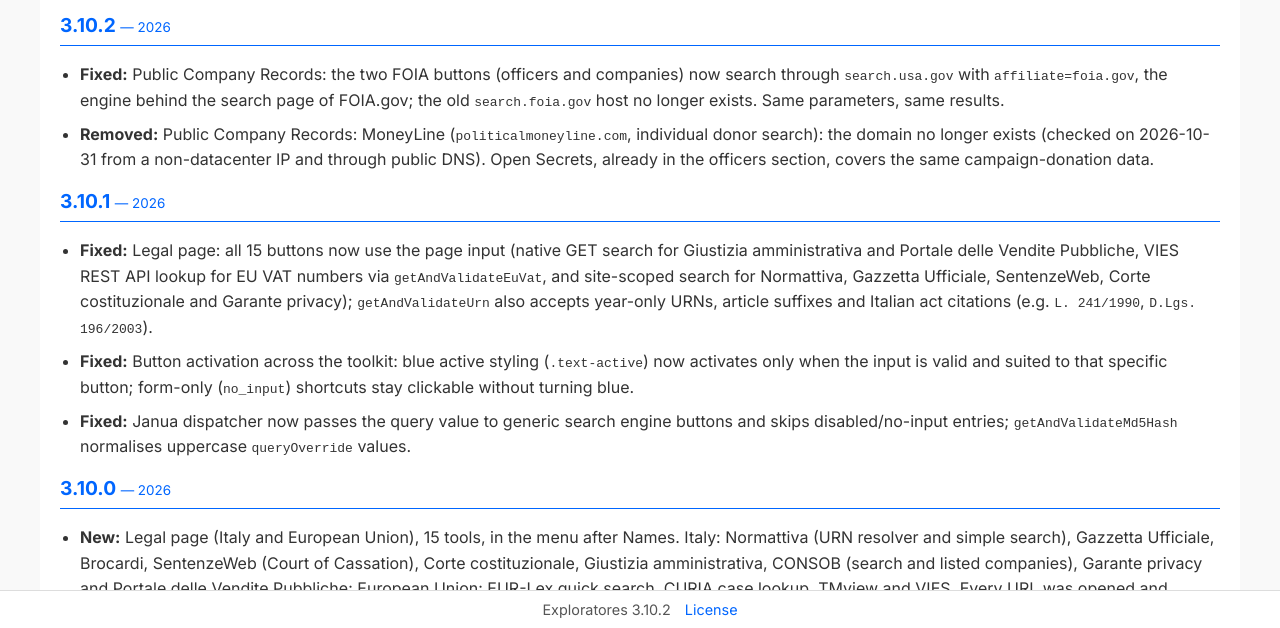
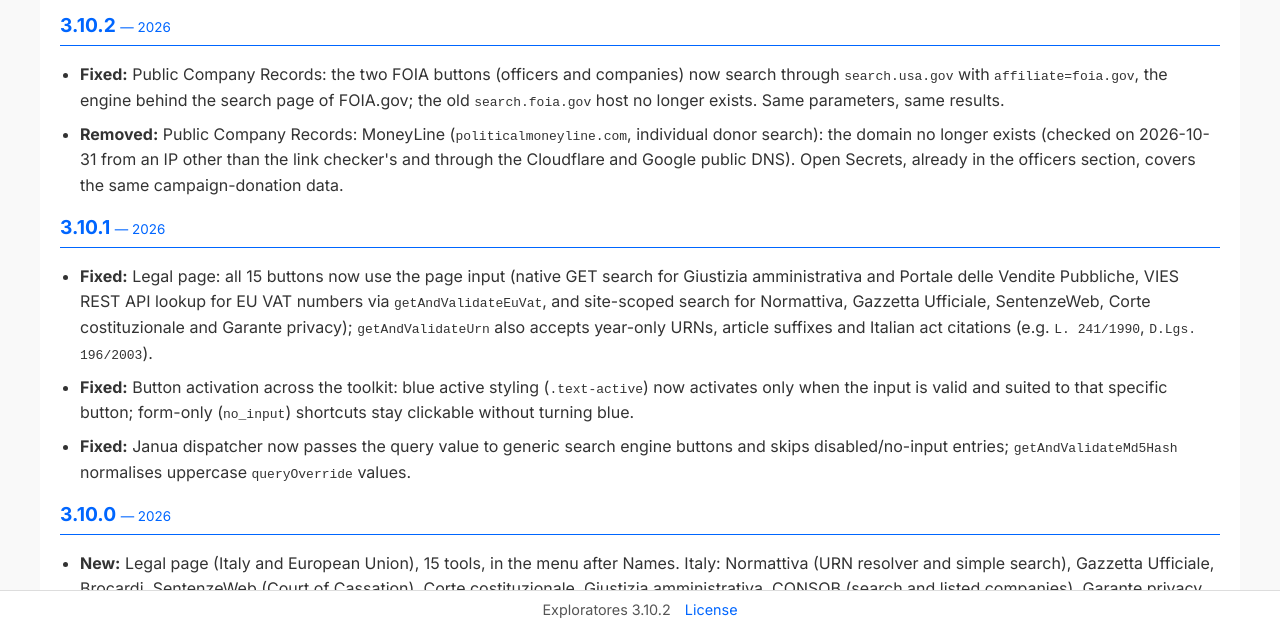
Before and after one commit to SOsintOps/Exploratores, a plain HTML site: page pages/versionhistory.html in a window 1280 px wide. Shown: the part 172-800 px from the top of the page. Drawn offline with Linux system fonts and the light colour scheme.

Commit message:
docs: 3.10.2 changelog — describe the MoneyLine check accurately

```diff
--- a/pages/versionhistory.html
+++ b/pages/versionhistory.html
@@ -22,7 +22,7 @@
       <h2>3.10.2 <span style="font-size:0.7em; font-weight:normal;">— 2026</span></h2>
       <ul>
         <li><strong>Fixed:</strong> Public Company Records: the two FOIA buttons (officers and companies) now search through <code>search.usa.gov</code> with <code>affiliate=foia.gov</code>, the engine behind the search page of FOIA.gov; the old <code>search.foia.gov</code> host no longer exists. Same parameters, same results.</li>
-        <li><strong>Removed:</strong> Public Company Records: MoneyLine (<code>politicalmoneyline.com</code>, individual donor search): the domain no longer exists (checked on 2026-10-31 from a non-datacenter IP and through public DNS). Open Secrets, already in the officers section, covers the same campaign-donation data.</li>
+        <li><strong>Removed:</strong> Public Company Records: MoneyLine (<code>politicalmoneyline.com</code>, individual donor search): the domain no longer exists (checked on 2026-10-31 from an IP other than the link checker's and through the Cloudflare and Google public DNS). Open Secrets, already in the officers section, covers the same campaign-donation data.</li>
       </ul>
     </div>
 
```
Also changed, not shown: 1 other file.
